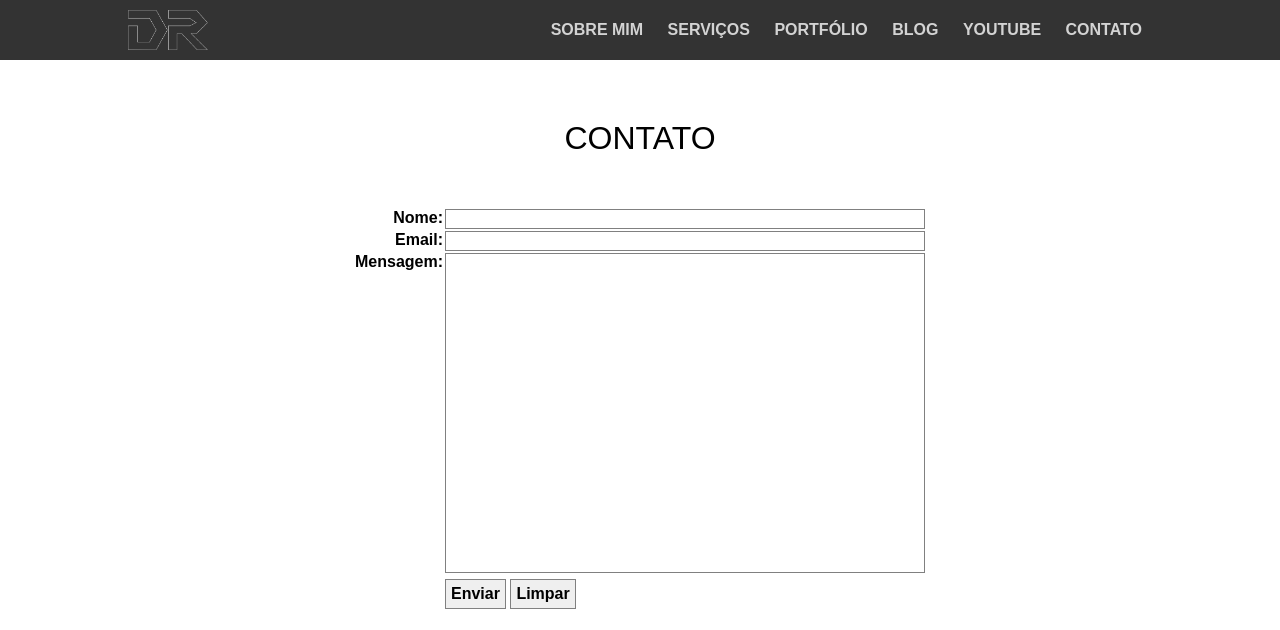
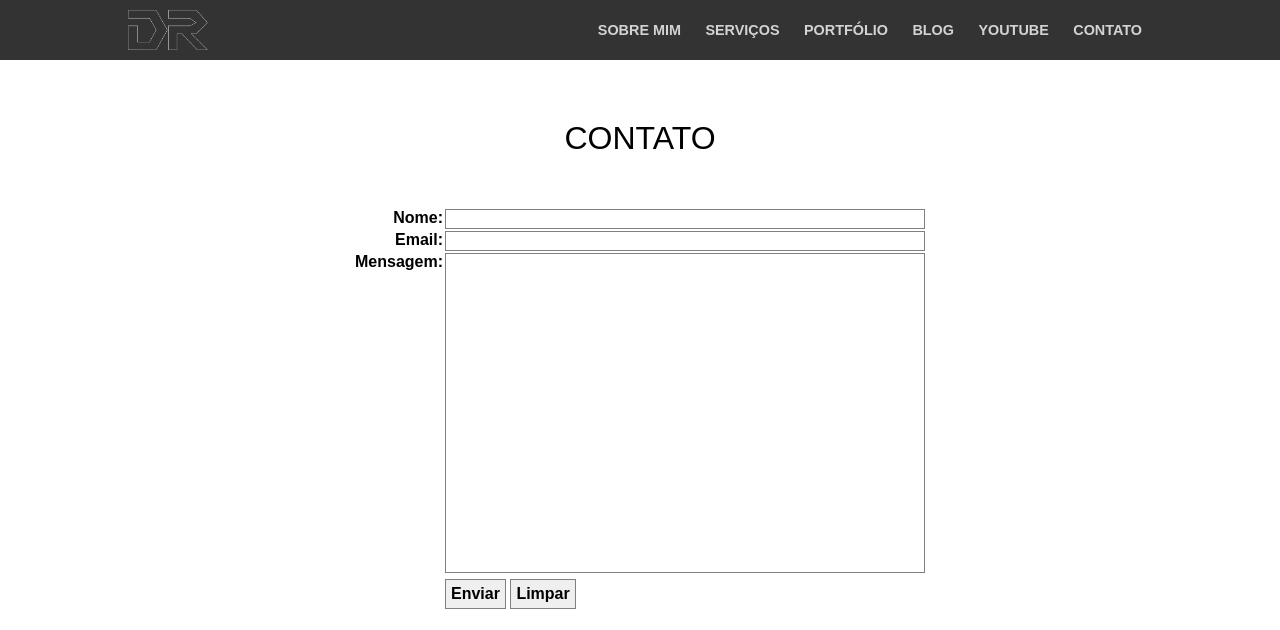
Before and after one commit to DouglasReis98/douglasreis98.github.io, a PHP site: page /contato.html in a window 1280 px wide. Shown: the top 630 px of the page. Run offline with PHP 8.4, Linux system fonts and the light colour scheme.

Commit message:
Update main-style.css

```diff
--- a/css/main-style.css
+++ b/css/main-style.css
@@ -59,6 +59,8 @@ box-sizing: border-box; border:none; outline: none;
 .menu li a{
 	color:lightgrey;
 	font-weight: bold;
+	font-size: 90%;
+
 }
 .menu li a:hover{
 	color: white;
```
